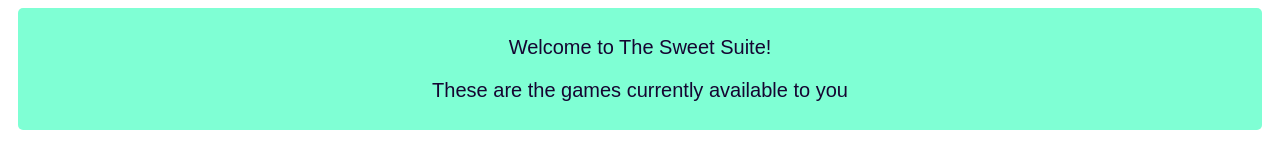
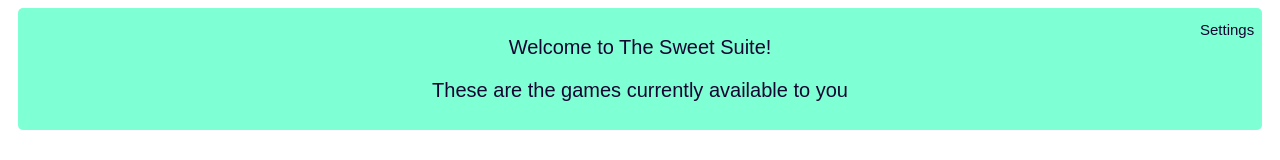
Before and after one commit to CameronRWS/The-Sweet-Suite, a React (Create React App) app in the folder frontend/: page /gamesuite in a window 1280 px wide. Shown: the top 160 px of the page. Built offline with nearby package versions, Linux system fonts and the light colour scheme.

Commit message:
added settings page and link

```diff
--- a/frontend/src/App.js
+++ b/frontend/src/App.js
@@ -2,6 +2,7 @@
 import Login from "./pages/Login";
 import GameSuite from "./pages/GameSuite";
 import Signup from "./pages/Signup";
+import Settings from "./pages/Settings";
 
 function App() {
   return (
@@ -17,6 +18,9 @@
           <Route path="/signup">
             <Signup></Signup>
           </Route>
+          <Route path="/settings">
+            <Settings></Settings>
+          </Route>
         </Switch>
       </BrowserRouter>
     </div>
--- a/frontend/src/pages/GameSuite.css
+++ b/frontend/src/pages/GameSuite.css
@@ -20,3 +20,17 @@
     font-size: 15px;
     text-decoration: underline;
 }
+
+.Settings{
+    padding: 8px 20px;
+    margin: 5px 40px;
+    border-radius: 0px;
+    color:#150531;
+    text-align: right;
+    font-family:Arial, Helvetica, sans-serif;
+    font-size: 15px;
+    position: absolute;
+    right: 0;
+    width: 20px;
+    height: 10px;
+}
--- a/frontend/src/pages/GameSuite.js
+++ b/frontend/src/pages/GameSuite.js
@@ -1,5 +1,5 @@
 import React, { useState } from "react";
-import { Link } from "react-router-dom";
+import { Link, useHistory } from "react-router-dom";
 import './GameSuite.css';
 import checkers from './images/Checkers.jpg';
 
@@ -9,8 +9,16 @@
 
 // code list of props here, find out how to specify props at bottom
 const GameSuite = (props) => {
+    const history = useHistory();
+
+    const loadSettings = () => {
+        let path = "/settings";
+        history.push(path);
+    }
+
     return (
         <div>
+            <a className = "Settings" onClick = {loadSettings}>Settings</a>
         <div className = "GameSuiteHeader">
             <p>Welcome to The Sweet Suite!</p>
             <p>These are the games currently available to you</p>
--- /dev/null
+++ b/frontend/src/pages/Settings.js
@@ -0,0 +1,24 @@
+import React, { useState } from "react";
+import { Link, useHistory } from "react-router-dom";
+import './GameSuite.css';
+
+// code list of props here, find out how to specify props at bottom
+const Settings = (props) => {
+    const history = useHistory();
+
+    const loadHome = () => {
+        let path = "/gamesuite";
+        history.push(path);
+    }
+
+    return (
+        <div>
+        <div className = "GameSuiteHeader">
+            <a className = "BackButton" onClick = {loadHome}>&laquo; Back</a>
+            <p>Settings</p>
+        </div>
+        </div>
+    )
+}
+
+export default Settings;
```
